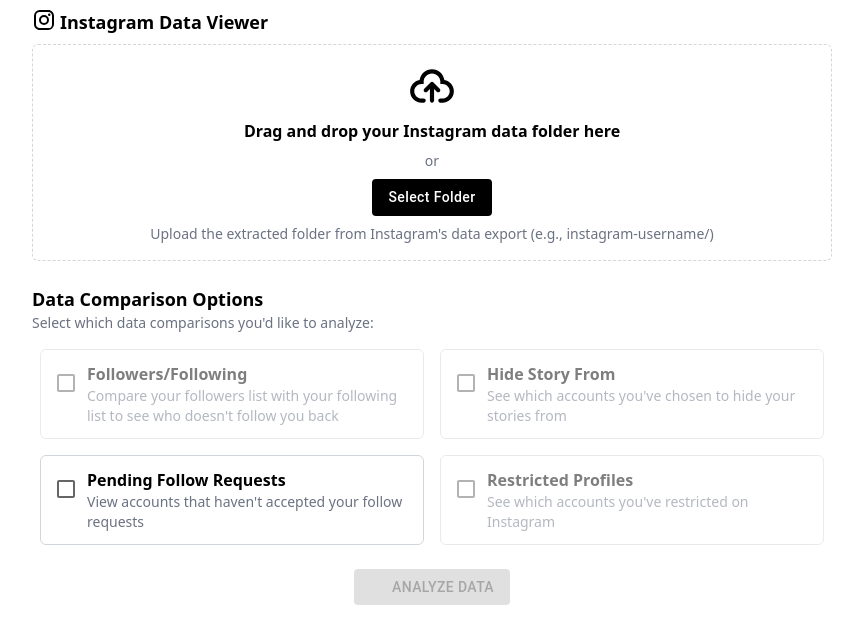
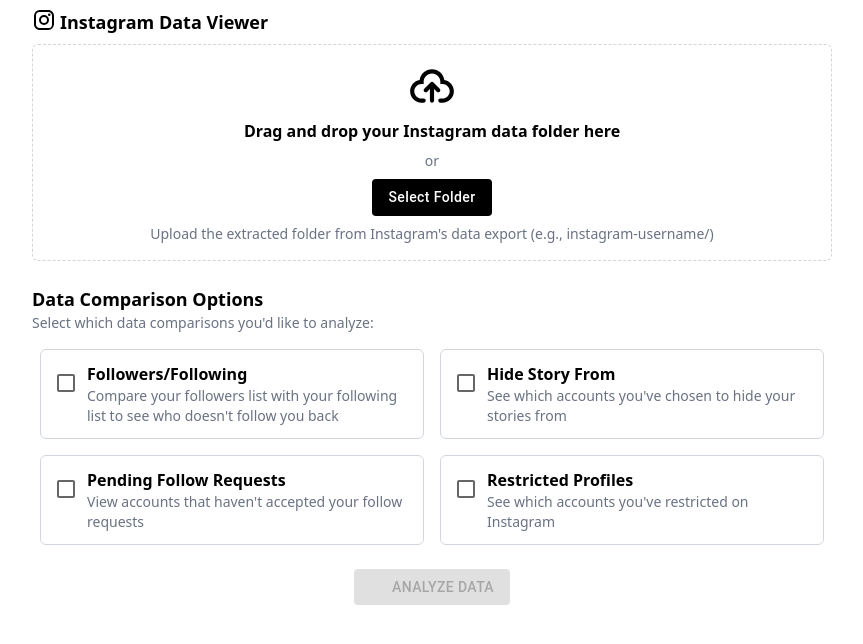
Before and after one commit to KayviaHarriott/instagram-stats, a React (Vite) app in the folder instagram-stats/: page / in a window 1280 px wide. Shown: the top 644 px of the page, without its empty margins (208-1071 px from the left). Built offline with nearby package versions, Linux system fonts and the light colour scheme; some icons are missing.

Commit message:
Updated so that user can see nonfollowers, who they hid story from, and profiles they restricted

```diff
--- a/instagram-stats/src/App.tsx
+++ b/instagram-stats/src/App.tsx
@@ -5,17 +5,23 @@
 import { Instagram } from "@mui/icons-material";
 import { DataComparisonOptions } from "./pages/DataComparisonOptions";
 import { PendingFollowRequests } from "./components/PendingFollowRequests";
+import { HideStoryFrom } from "./components/HiddenStory";
+import { RestrictedProfiles } from "./components/RestrictedProfiles";
+import { NonFollowers } from "./components/NonFollowers";
 
 function App() {
   const [files, setFiles] = useState<File[]>([]); //to track uploaded files
   const [checkedItems, setCheckedItems] = useState<Record<string, boolean>>({}); //to track selected checkboxes
   const [loadingState, setLoadingState] = useState(false); //to track loaded state
   const [steps, setSteps] = useState(0); //to track steps
-  const [matchingFiles, setMatchingFiles] = useState<File[]>([]); //to track matching files
+  const [matchingFiles, setMatchingFiles] = useState<Record<string, File[]>>({});
+
   //Extract selected labels based on checked items
   const selectedLabels = Object.entries(checkedItems)
   .filter(([, isChecked]) => isChecked)
-    .map(([label]) => label);
+  .map(([label]) => label)
+  .sort((a, b) => (a === "Followers/Following" ? 1 : b === "Followers/Following" ? -1 : 0));
+
 
   //Data Comparisons to check file types
   const dataComparisonOptions = [
@@ -53,26 +59,27 @@
 
   // Handle form submission
   const handleSubmission = (files: File | File[]): void => {
-    const fileArray = Array.isArray(files) ? files : [files]; //Ensure 'files' is always treated as an array
+    const fileArray = Array.isArray(files) ? files : [files];
+
   const labelToFileMap: Record<string, string[]> = {
     "Followers/Following": ["followers_1.json", "following.json"],
     "Hide Story From": ["hide_story_from.json"],
     "Pending Follow Requests": ["pending_follow_requests.json"],
     "Restricted Profiles": ["restricted_profiles.json"],
-    }; // Define a mapping from selected labels to corresponding file name patterns
+  };
 
-    // Loop through the selectedLabels
+  const matched: Record<string, File[]> = {};
+
   selectedLabels.forEach((label) => {
     const filePatterns = labelToFileMap[label] || [];
-      const matchingFiles = fileArray.filter((file) =>
+    matched[label] = fileArray.filter((file) =>
       filePatterns.some((pattern) =>
         file.name.toLowerCase().includes(pattern.toLowerCase())
       )
     );
-      console.log(`Files matching label "${label}":`, matchingFiles);
-      setMatchingFiles((prev) => [...prev, ...matchingFiles]); // Add matching files to the state
   });
 
+  setMatchingFiles(matched);
     setLoadingState(true); // Set loading state to true
     setSteps(1); // Move to the next step
 
@@ -81,7 +88,8 @@
 
     setTimeout(() => {
       setLoadingState(false);
-    }, 3000);
+    }, 2500);
+    setLoadingState(false)
 
     setSteps(1); // Move to the next step AFTER the 5-second delay
   };
@@ -89,7 +97,7 @@
   return (
     <>
       <div className="flex w-full justify-center pt-2">
-        <div className="flex flex-col gap-6 max-w-[800px] w-full">
+        <div className="flex flex-col gap-6 max-w-[800px] w-full pb-4">
           {/* Section 1: Instagram Data Viewer*/}
           <div>
             <div className="flex gap-1">
@@ -123,16 +131,20 @@
           {steps == 1 && !loadingState ? (
             <div>
               <h2 className="font-bold text-lg pb-2">Results</h2>
+              <div className="flex flex-col gap-2">
                 {selectedLabels.map((label, index) => (
                   <div key={index}>
-                  {/* {label === "Followers/Following" ? (<p>follower/following</p>) : null}
-                    {label === "Hide Story From" ? (<p>hide story</p>) : null} */}
+                    {label === "Hide Story From" ? (
+                      <HideStoryFrom file={matchingFiles[label]} />
+                    ) : null}
                     {label === "Pending Follow Requests" ? (
-                    <PendingFollowRequests file={matchingFiles} />
+                      <PendingFollowRequests file={matchingFiles[label]} />
                     ) : null}
-                  {/* {label === "Restricted Profiles" ? (<p>restricted profiles</p>) : null}                    */}
+                    {label === "Restricted Profiles" ? (<RestrictedProfiles file={matchingFiles[label]}/>) : null}
+                    {label === "Followers/Following" ? (<NonFollowers file={matchingFiles[label]}/>) : null}
                   </div>
                 ))}
+              </div>
 
               {/* {console.log(selectedLabels)}
               {console.log(checkedItems)} */}
--- a/instagram-stats/src/components/HiddenStory.tsx
+++ b/instagram-stats/src/components/HiddenStory.tsx
@@ -1,11 +1,95 @@
-interface ComponentProps{
-    title?: string;
+import React, { useEffect, useState, useRef } from "react";
+import { CustomCard } from "./Card";
+import { Box } from "@mui/material";
+import { OpenInNew } from "@mui/icons-material";
+
+interface HideStoryFromProps {
+  file?: File | File[];
 }
 
-export const ComponentProps: React.FC<ComponentProps> = ({title}) => {
-    return (
-        <div>
-            <p>{title ? title : null}</p>
+interface InstagramHideStoryRaw {
+  title: string;
+  media_list_data: unknown[];
+  string_list_data: {
+    href: string;
+    value: string;
+    timestamp: number;
+  }[];
+}
+
+interface HideStoryEntry {
+  href: string;
+  value: string;
+  timestamp: number;
+}
+
+export const HideStoryFrom: React.FC<HideStoryFromProps> = ({ file }) => {
+  const [entries, setEntries] = useState<HideStoryEntry[]>([]);
+  const hasProcessed = useRef(false);
+  console.log("Matching:", file)
+  useEffect(() => {
+    if (!file || hasProcessed.current) return;
+
+    hasProcessed.current = true;
+
+    const files = Array.isArray(file) ? file : [file];
+
+    files.forEach((f) => {
+      const reader = new FileReader();
+
+      reader.onload = (event) => {
+        try {
+          const json = JSON.parse(event.target?.result as string);
+          const data: InstagramHideStoryRaw[] = json.relationships_hide_stories_from;
+
+          const parsedEntries: HideStoryEntry[] = data.map((item) => {
+            const entry = item.string_list_data[0];
+            return {
+              href: entry.href,
+              value: entry.value,
+              timestamp: entry.timestamp,
+            };
+          });
+
+          setEntries(parsedEntries);
+        } catch (err) {
+          console.error("Error parsing JSON:", err);
+        }
+      };
+
+      reader.readAsText(f);
+    });
+  }, [file]);
+
+  return (
+    <CustomCard
+      title="Hide Story From"
+      description="Accounts you've chosen to hide your Instagram stories from."
+      content={
+        <div className="flex flex-wrap gap-2">
+          {entries.map((entry, index) => (
+            <Box
+              key={index}
+              sx={{ boxShadow: "1px 1px 3px 1px rgba(0,0,0,0.1)" }}
+              className="flex justify-between items-center gap-4 border border-gray-200 rounded-sm w-fit p-3"
+            >
+              <div>
+                <p className="font-bold">@{entry.value}</p>
+                <p className="text-sm text-gray-600">
+                  Hidden since: {new Date(entry.timestamp * 1000).toLocaleString()}
+                </p>
+              </div>
+              <a
+                href={entry.href}
+                target="_blank"
+                rel="noopener noreferrer"
+              >
+                <OpenInNew sx={{ padding: 0, height: 20 }} />
+              </a>
+            </Box>
+          ))}
         </div>
-    )
-}
+      }
+    />
+  );
+};
--- /dev/null
+++ b/instagram-stats/src/components/NonFollowers.tsx
@@ -0,0 +1,106 @@
+import React, { useEffect, useState, useRef } from "react";
+import { CustomCard } from "./Card";
+import { Box } from "@mui/material";
+import { OpenInNew } from "@mui/icons-material";
+
+interface NonFollowersProps {
+  file?: File | File[];
+}
+
+
+interface UnfollowedEntry {
+  href: string;
+  value: string;
+}
+
+export const NonFollowers: React.FC<NonFollowersProps> = ({ file }) => {
+  const [notFollowingBack, setNotFollowingBack] = useState<UnfollowedEntry[]>([]);
+  const hasProcessed = useRef(false);
+  console.log("Matching:", file)
+
+  useEffect(() => {
+    if (!file || hasProcessed.current) return;
+
+    hasProcessed.current = true;
+    const filesArray = Array.isArray(file) ? file : [file];
+
+    const followers: Set<string> = new Set();
+    let following: UnfollowedEntry[] = [];
+
+    let filesRead = 0;
+
+    filesArray.forEach((f) => {
+      const reader = new FileReader();
+      reader.onload = (event) => {
+        try {
+          const json = JSON.parse(event.target?.result as string);
+
+          if (f.name.toLowerCase().includes("following")) {
+            const data = json.relationships_following;
+            if (Array.isArray(data)) {
+              following = data.map((item) => {
+                const entry = item.string_list_data[0];
+                return {
+                  href: entry.href,
+                  value: entry.value,
+                };
+              });
+            }
+          }
+
+          if (f.name.toLowerCase().includes("followers")) {
+            if (Array.isArray(json)) {
+              json.forEach((item) => {
+                const entry = item.string_list_data[0];
+                followers.add(entry.value);
+              });
+            }
+          }
+
+          filesRead++;
+          if (filesRead === filesArray.length) {
+            const notFollowingBackList = following.filter(
+              (person) => !followers.has(person.value)
+            );
+            setNotFollowingBack(notFollowingBackList);
+          }
+        } catch (err) {
+          console.error("Error parsing JSON:", err);
+        }
+      };
+      reader.readAsText(f);
+    });
+  }, [file]);
+
+
+
+  return (
+    <CustomCard
+      title="Not Following You Back"
+      description="These are the people you're following but who aren't following you back 🥲"
+      content={
+        <div className="flex flex-wrap gap-2">
+          <>  {console.log(notFollowingBack)}</>
+          {notFollowingBack.map((entry, index) => (
+            <Box
+              key={index}
+              sx={{ boxShadow: "1px 1px 3px 1px rgba(0,0,0,0.1)" }}
+              className="flex justify-between items-center gap-4 border border-gray-200 rounded-sm w-fit p-3"
+            >
+              <div>
+                <p className="font-bold">@{entry.value}</p>
+              </div>
+              <a
+                href={entry.href}
+                target="_blank"
+                rel="noopener noreferrer"
+              >
+                <OpenInNew sx={{ padding: 0, height: 20 }} />
+              </a>
+            </Box>
+          ))}
+        </div>
+      }
+    />
+  );
+};
--- a/instagram-stats/src/components/RestrictedProfiles.tsx
+++ b/instagram-stats/src/components/RestrictedProfiles.tsx
@@ -1,11 +1,95 @@
-interface ComponentProps{
-    title?: string;
+import React, { useEffect, useState, useRef } from "react";
+import { CustomCard } from "./Card";
+import { Box } from "@mui/material";
+import { OpenInNew } from "@mui/icons-material";
+
+interface RestrictedProfilesProps {
+  file?: File | File[];
 }
 
-export const ComponentProps: React.FC<ComponentProps> = ({title}) => {
-    return (
-        <div>
-            <p>{title ? title : null}</p>
+interface InstagramRestrictedRaw {
+  title: string;
+  media_list_data: unknown[];
+  string_list_data: {
+    href: string;
+    value: string;
+    timestamp: number;
+  }[];
+}
+
+interface RestrictedEntry {
+  href: string;
+  value: string;
+  timestamp: number;
+}
+
+export const RestrictedProfiles: React.FC<RestrictedProfilesProps> = ({ file }) => {
+  const [entries, setEntries] = useState<RestrictedEntry[]>([]);
+  const hasProcessed = useRef(false);
+
+  useEffect(() => {
+    if (!file || hasProcessed.current) return;
+
+    hasProcessed.current = true;
+
+    const files = Array.isArray(file) ? file : [file];
+
+    files.forEach((f) => {
+      const reader = new FileReader();
+
+      reader.onload = (event) => {
+        try {
+          const json = JSON.parse(event.target?.result as string);
+          const data: InstagramRestrictedRaw[] = json.relationships_restricted_users;
+
+          const parsedEntries: RestrictedEntry[] = data.map((item) => {
+            const entry = item.string_list_data[0];
+            return {
+              href: entry.href,
+              value: entry.value,
+              timestamp: entry.timestamp,
+            };
+          });
+
+          setEntries(parsedEntries);
+        } catch (err) {
+          console.error("Error parsing JSON:", err);
+        }
+      };
+
+      reader.readAsText(f);
+    });
+  }, [file]);
+
+  return (
+    <CustomCard
+      title="Restricted Profiles"
+      description="Accounts you've restricted on Instagram."
+      content={
+        <div className="flex flex-wrap gap-2">
+          {entries.map((entry, index) => (
+            <Box
+              key={index}
+              sx={{ boxShadow: "1px 1px 3px 1px rgba(0,0,0,0.1)" }}
+              className="flex justify-between items-center gap-4 border border-gray-200 rounded-sm w-fit p-3"
+            >
+              <div>
+                <p className="font-bold">@{entry.value}</p>
+                <p className="text-sm text-gray-600">
+                  Restricted since: {new Date(entry.timestamp * 1000).toLocaleString()}
+                </p>
+              </div>
+              <a
+                href={entry.href}
+                target="_blank"
+                rel="noopener noreferrer"
+              >
+                <OpenInNew sx={{ padding: 0, height: 20 }} />
+              </a>
+            </Box>
+          ))}
         </div>
-    )
-}
+      }
+    />
+  );
+};
--- a/instagram-stats/src/pages/DataComparisonOptions.tsx
+++ b/instagram-stats/src/pages/DataComparisonOptions.tsx
@@ -32,8 +32,14 @@
 
       <div className="flex flex-wrap col-span-2">
         {options.map((option, index) =>
-          option.label != "Pending Follow Requests" ? (
-            <div key={index} className="w-1/2 h-auto p-2 opacity-50 pointer-events-none">
+          option.label != "Pending Follow Requests" &&
+          option.label != "Hide Story From" &&
+          option.label != "Restricted Profiles" &&
+          option.label != "Followers/Following" ? (
+            <div
+              key={index}
+              className="w-1/2 h-auto p-2 opacity-50 pointer-events-none"
+            >
               <MiniCardProps
                 title={option.label}
                 description={option.description}
```
Also changed, not shown: instagram-stats/src/components/CommonFollowers.tsx (deleted, +0 -11 lines), 1 other file (tests, documents, lock files or other folders). Lines whose indentation alone changed are shown as unchanged.
